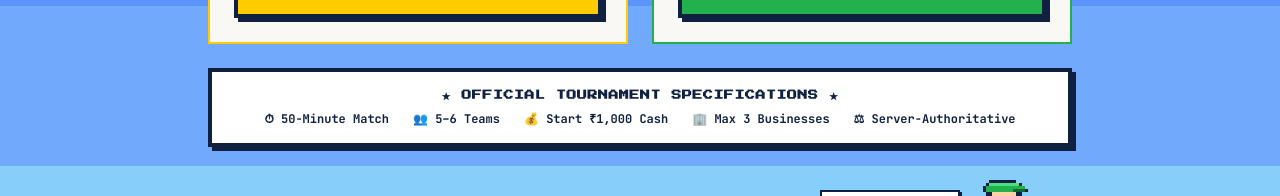
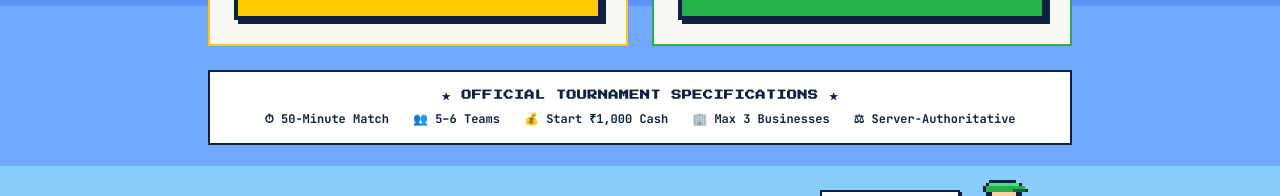
Before and after one commit to Abhiix0/Startup-poly, a React (Vite) app: page / in a window 1280 px wide. Shown: the part 474-670 px from the top of the page. Built offline with nearby package versions, Linux system fonts and the light colour scheme; no server answers.

Commit message:
Rules bar: lighten the styling

```diff
--- a/src/routes/public/LandingPage.tsx
+++ b/src/routes/public/LandingPage.tsx
@@ -111,7 +111,7 @@ export const LandingPage: React.FC = () => {
         </div>
 
         {/* Rulebook Highlights Pill Bar */}
-        <div className="bg-white border-4 border-[#102040] p-4 shadow-[4px_4px_0px_#102040] text-center">
+        <div className="bg-white border-2 border-[#102040] p-4 text-center">
           <div className="font-pixel text-[10px] text-[#102040] uppercase tracking-wider mb-2 font-bold">
             ★ OFFICIAL TOURNAMENT SPECIFICATIONS ★
           </div>
```
